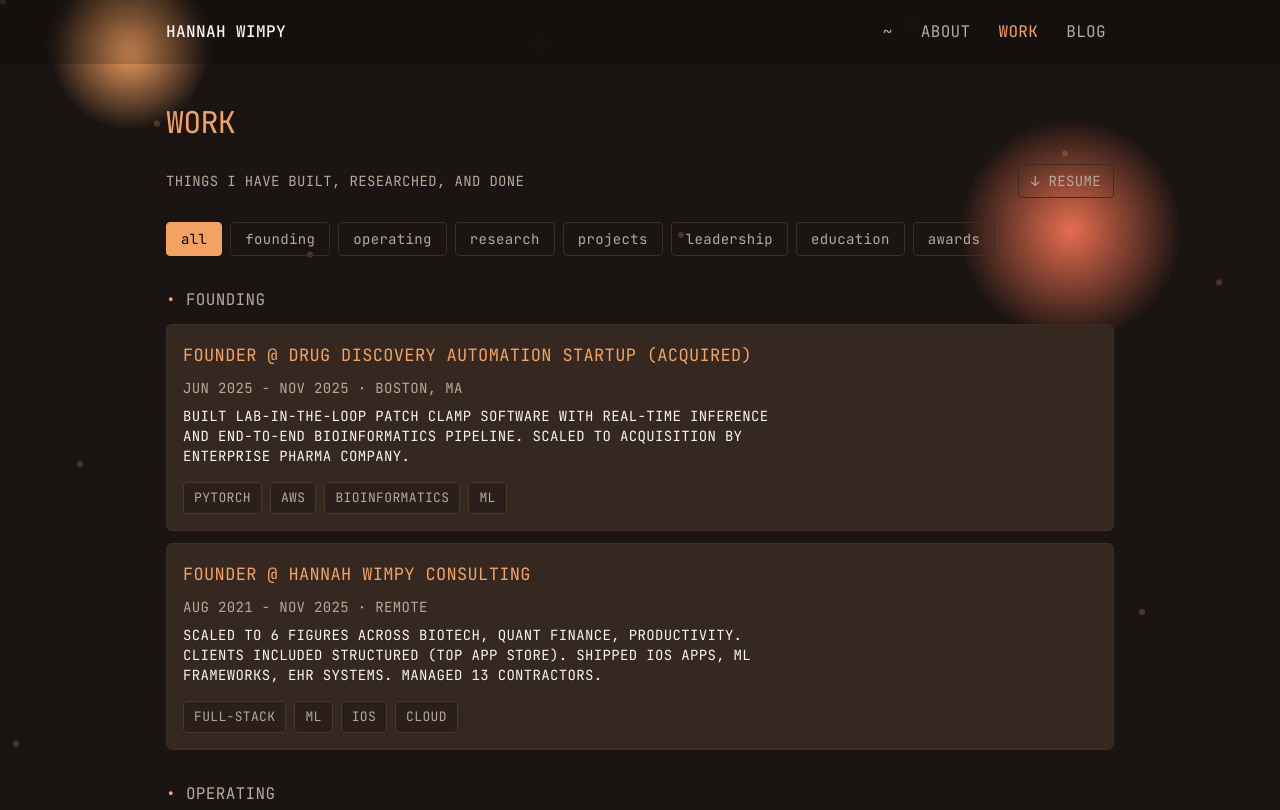
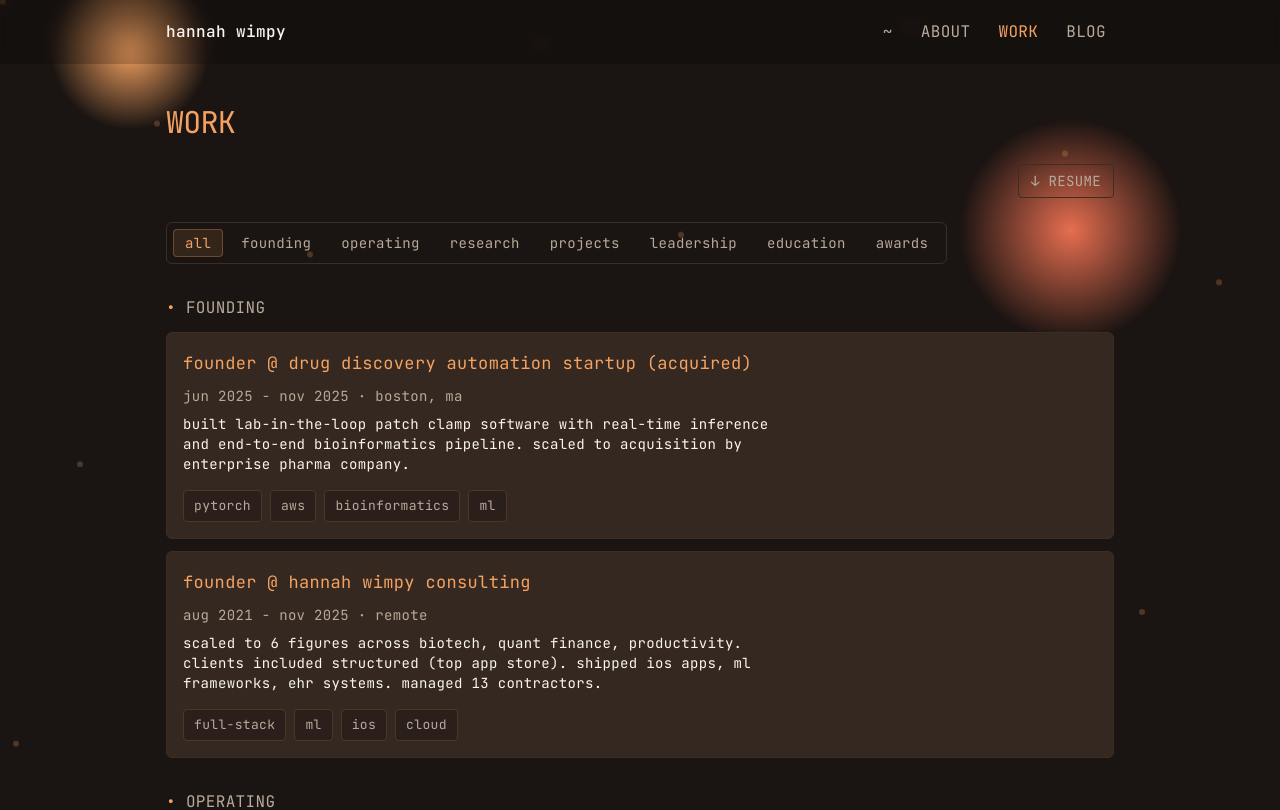
Before and after one commit to hannahgwimpy/hannahwimpy-site, a Next.js app: page /work in a window 1280 px wide. Shown: the top 810 px of the page. Built offline with nearby package versions, Linux system fonts and the light colour scheme.

Commit message:
ui: smoother tab transitions + active indicator; remove work subheading; about copy update; leadership pruned + roles added; SCN2A wording clarified; physical AI next to rotating roles; normal body casing

```diff
--- a/app/about/page.tsx
+++ b/app/about/page.tsx
@@ -11,11 +11,13 @@ export default function AboutPage() {
           style={{ filter: 'saturate(0.9) contrast(1.1) hue-rotate(-8deg)' }}
         />
         <div className="space-y-4 text-sm text-text-secondary">
-          <p>I GREW UP IN FRANKLIN, TENNESSEE AND I AM NOW BASED IN BOSTON. I WAS THE KID TAKING APART TOYS TO SEE HOW THE GEARS MESSED WITH THE LIGHTS. A MICROSCOPE ARRIVED WHEN I WAS FIVE. BY TEN, I HAD A LAB POSITION AT LIPSCOMB UNIVERSITY. THE THEME NEVER CHANGED: BUILD A THING, WATCH IT TOUCH THE REAL WORLD, LEARN FROM THE FEEDBACK LOOP.</p>
-          <p>I AM TWENTY-ONE. I FOUNDED, OPERATED, AND EXITED A DRUG DISCOVERY AUTOMATION STARTUP: A LAB-IN-THE-LOOP SYSTEM WITH REAL‑TIME INFERENCE AND AN END‑TO‑END BIOINFORMATICS PIPELINE. THAT EXPERIENCE LOCKED IN WHAT I CARE ABOUT — PHYSICAL AI — SYSTEMS WHERE SOFTWARE ACTUALLY INTERACTS WITH, CONTROLS, AND LEARNS FROM HARDWARE.</p>
-          <p>AT NORTHEASTERN, I SELF‑DESIGNED A COMPUTATIONAL BIOPHYSICS MAJOR ACROSS COMPUTER SCIENCE, BIOCHEMISTRY, AND PHYSICS. I AM A STAMPS SCHOLAR WITH A BUNCH OF OTHER AWARDS, BUT MORE IMPORTANTLY I LIKE SHIPPING THINGS. MY RESEARCH TRACK RAN THROUGH HARVARD MEDICAL SCHOOL AND NORTHEASTERN ON VOLTAGE‑GATED ION CHANNELS, WHICH NATURALLY LED ME TO LAB AUTOMATION.</p>
-          <p>TODAY I WORK ON NEXT‑GEN AI PRODUCT AT LILA SCIENCES — BUILDING THE ORCHESTRATION LAYER FOR SCIENTIFIC SUPERINTELLIGENCE: THE SYSTEMS GLUE BETWEEN HARDWARE, ROBOTICS, AND PLATFORM.</p>
-          <p>I AM EXPLORING SUMMER AND FALL 2026 OPPORTUNITIES ACROSS PHYSICAL AI, EMBODIED SYSTEMS, LAB AUTOMATION, AND DEFENSE TECH. DMS OPEN.</p>
+          <p>I grew up in Franklin, Tennessee. I’m now based in Boston.</p>
+          <p>I got a microscope at five and had a lab position at Lipscomb University by ten. The throughline has always been the same: build something, watch it hit the real world, learn from the feedback loop.</p>
+          <p>That loop led me to self‑design my major at Northeastern—sitting at the intersection of computer science, biochemistry, and physics. I’m a full‑ride Stamps Scholar, with a dozen additional awards along the way.</p>
+          <p>I started in research at Harvard Medical School and Northeastern, modeling ion channels and running molecular dynamics simulations. That work led me to lab automation: I saw how much of science was bottlenecked by manual iteration, not ideas. So I built a drug discovery automation startup—a lab‑in‑the‑loop system with end‑to‑end bioinformatics and a real‑time inference pipeline. It got acquired. I was twenty.</p>
+          <p>In between: I scaled a consulting practice to six figures, built out the life sciences vertical at an AWS Premier Partner, and now run REV—Northeastern’s community of students who build cool things (an understatement: 5+ YC‑backed founders, $75M+ ARR across alumni).</p>
+          <p>Now I’m at Lila Sciences building the orchestration layer for scientific superintelligence: the systems glue between hardware, robotics, and platform. Physical AI—systems where software actually interacts with and learns from the real world—is what I care most about.</p>
+          <p>Always down to talk. Reach out.</p>
         </div>
       </div>
     </div>
--- a/app/globals.css
+++ b/app/globals.css
@@ -24,11 +24,14 @@ body {
   background: var(--bg-primary);
   color: var(--text-primary);
   font-family: theme('fontFamily.mono');
-  text-transform: uppercase;
   font-size: 17px;
   line-height: 1.7;
   letter-spacing: 0.02em;
   cursor: none;
+}
+
+h1, h2, h3, nav a {
+  text-transform: uppercase;
 }
 
 * { border-color: var(--border); }
--- a/app/page.tsx
+++ b/app/page.tsx
@@ -5,7 +5,7 @@ import { AnimatePresence, motion } from 'framer-motion'
 import Link from 'next/link'
 import SocialButtons from '@/components/SocialButtons'
 
-const words = ['FOUNDER', 'RESEARCHER', 'OPERATOR', 'LEADER', 'PHYSICAL AI']
+const words = ['FOUNDER', 'RESEARCHER', 'OPERATOR', 'LEADER']
 
 export default function HomePage() {
   const [index, setIndex] = React.useState(0)
@@ -18,9 +18,10 @@ export default function HomePage() {
     <div className="min-h-[70vh] w-full flex flex-col items-center justify-center text-center gap-6 py-16">
       <div className="text-4xl md:text-6xl tracking-tight text-accent-primary">HANNAH WIMPY</div>
 
-      <div className="text-base text-text-secondary">CURRENTLY: PRODUCT @ LILA SCIENCES</div>
+      <div className="text-base text-text-secondary">Currently: Product @ Lila Sciences</div>
 
-      <div className="h-6 relative text-text-secondary">
+      <div className="h-6 relative text-text-secondary flex items-center gap-3">
+        <div className="relative min-w-[8ch]">
           <AnimatePresence mode="wait">
             <motion.div
               key={index}
@@ -34,6 +35,9 @@ export default function HomePage() {
             </motion.div>
           </AnimatePresence>
         </div>
+        <span className="opacity-70">•</span>
+        <div>PHYSICAL AI</div>
+      </div>
 
       <div className="pt-2"><SocialButtons /></div>
 
--- a/app/work/page.tsx
+++ b/app/work/page.tsx
@@ -24,8 +24,7 @@ export default function WorkPage() {
   return (
     <div className="space-y-6">
       <h1 className="text-3xl text-accent-primary tracking-tight">work</h1>
-      <div className="flex items-center justify-between">
-        <div className="text-sm text-text-secondary">THINGS I HAVE BUILT, RESEARCHED, AND DONE</div>
+      <div className="flex items-center justify-end">
         <a href="/resume.pdf" className="text-sm border px-3 py-1.5 rounded text-text-secondary hover:text-accent-hover hover:border-accent-hover">↓ RESUME</a>
       </div>
       <WorkFilters value={tab} onChange={setTab} />
@@ -35,7 +34,15 @@ export default function WorkPage() {
           <section key={name} className="space-y-3">
             <h2 className="text-base text-text-secondary"><span className="text-accent-primary">•</span> {name}</h2>
             <AnimatePresence mode="popLayout">
-              <motion.div layout className="grid gap-3">
+              <motion.div
+                key={tab + '-' + name}
+                initial={{ opacity: 0, y: 8 }}
+                animate={{ opacity: 1, y: 0 }}
+                exit={{ opacity: 0, y: -8 }}
+                transition={{ duration: 0.22 }}
+                layout
+                className="grid gap-3"
+              >
                 {items.map((item, i) => (
                   <motion.div
                     key={item.title + i}
--- a/components/WorkFilters.tsx
+++ b/components/WorkFilters.tsx
@@ -1,22 +1,34 @@
 "use client"
+
+import { motion } from 'framer-motion'
 
 const tabs = ['all', 'founding', 'operating', 'research', 'projects', 'leadership', 'education', 'awards'] as const
 export type Tab = typeof tabs[number]
 
 export default function WorkFilters({ value, onChange }: { value: Tab; onChange: (t: Tab) => void }) {
   return (
-    <div className="flex flex-wrap gap-2">
-      {tabs.map((t) => (
+    <div className="relative inline-flex flex-wrap items-center gap-1.5 rounded-md border px-1.5 py-1.5">
+      {tabs.map((t) => {
+        const active = value === t
+        return (
           <button
             key={t}
             onClick={() => onChange(t)}
-          className={`text-sm px-3.5 py-1.5 rounded border transition-colors ${
-            value === t ? 'bg-[var(--accent-primary)] text-black border-[var(--accent-primary)]' : 'text-text-secondary hover:text-accent-hover hover:border-accent-hover'
+            className={`relative z-10 text-sm px-3 py-1 rounded transition-colors ${
+              active ? 'text-accent-primary' : 'text-text-secondary hover:text-accent-hover'
             }`}
           >
+            {active && (
+              <motion.span
+                layoutId="tab-active"
+                className="absolute inset-0 -z-10 rounded bg-[color-mix(in_oklab,var(--accent-primary)_12%,transparent)] border border-[color-mix(in_oklab,var(--accent-primary)_30%,transparent)]"
+                transition={{ type: 'spring', stiffness: 500, damping: 40 }}
+              />
+            )}
             {t}
           </button>
-      ))}
+        )
+      })}
     </div>
   )
 }
--- a/lib/data.ts
+++ b/lib/data.ts
@@ -66,9 +66,9 @@ export const workData: Record<'founding'|'operating'|'research'|'projects'|'lead
       tags: ['ctbns', 'electrophysiology', 'python'],
     },
     {
-      title: 'scn2a + pip2 series',
+      title: 'SCN2A + PIP2 series',
       date: '2024',
-      description: 'integrated line of work: md simulations, electrophysiology with pip2 modulation, and ml classification to study scn2a/nav1.2 dysfunction in autism/epilepsy.',
+      description: 'cohesive set of studies combining MD simulations, electrophysiology with PIP2 perturbation, and ML classification to investigate SCN2A/Nav1.2 dysfunction in ASD and epilepsy.',
       tags: ['gromacs', 'electrophysiology', 'ml', 'drug discovery'],
     },
     {
@@ -98,12 +98,16 @@ export const workData: Record<'founding'|'operating'|'research'|'projects'|'lead
     },
   ],
   leadership: [
-    { title: 'executive director @ rev', date: 'jan 2025 - present', location: 'boston, ma', description: "run the premier startup incubator at northeastern (40 companies/semester). alumni: 5+ yc-backed founders, 75m+ arr across founders.", tags: ['startups', 'community', 'vc'] },
-    { title: 'lime connect fellow', date: 'may 2025', location: 'new york, ny', description: 'prestigious leadership program for accomplished students with disabilities. professional coaching, nyc symposium, corporate partner access.', tags: ['leadership', 'fellowship'], link: 'https://limeconnect.com' },
-    { title: 'mentor @ society of physics students', date: 'jan - apr 2025', tags: ['mentorship', 'physics'] },
-    { title: 'mentor @ northeastern investment banking group', date: 'jan - apr 2025', tags: ['quant finance', 'mentorship'] },
-    { title: 'internal mentor @ wren', date: 'sep 2024 - apr 2025', description: 'mentored college women in research, experimental design, and career development.', tags: ['research', 'women in stem'] },
-    { title: 'cardiac rehabilitation volunteer @ vanderbilt health', date: 'mar 2022 - aug 2023', description: '100+ hours supporting cardiac rehab patients. designed weightlifting program for covid cardiac recovery.', tags: ['healthcare', 'volunteering'] },
+    { title: 'Executive Director @ REV', date: 'Jan 2025 - present', location: 'Boston, MA', description: 'Run Northeastern’s startup community (40 companies/semester). Alumni include 5+ YC-backed founders; $75M+ ARR across founders.', tags: ['startups', 'community', 'vc'] },
+    { title: 'Web & Software Team Member, NU Sci Magazine', date: '—', tags: ['software', 'community'] },
+    { title: 'Industry Analyst, Emerging Markets Club', date: '—', tags: ['finance', 'analysis'] },
+    { title: 'Quantitative Finance Analyst, Northeastern Investment Banking Group', date: '—', tags: ['quant', 'finance'] },
+    { title: 'Project Manager, Disability in Business Society', date: '—', tags: ['project management', 'community'] },
+    { title: 'Growth & Development Associate, Forge', date: '—', tags: ['growth', 'startups'] },
+    { title: 'Executive Director of Mentorship Program, Computer Science Mentoring Organization', date: '—', tags: ['mentorship', 'cs'] },
+    { title: 'Quantitative Finance Analyst, Disrupt', date: '—', tags: ['quant', 'finance'] },
+    { title: 'Vice President of WeBuild, Women\'s Interdisciplinary Society of Entrepreneurship', date: '—', tags: ['leadership', 'entrepreneurship'] },
+    { title: 'Accelerator Associate, Evolve', date: '—', tags: ['accelerator', 'startups'] },
   ],
   education: [
     { title: 'northeastern university · bs computational biophysics (self-designed)', date: '2023 - 2027', description: "summa cum laude, john martinson honors; dean's list all semesters; sigma xi; sigma pi sigma.", tags: ['stamps scholar', 'honors'] },
```
Lines whose indentation alone changed are shown as unchanged.
